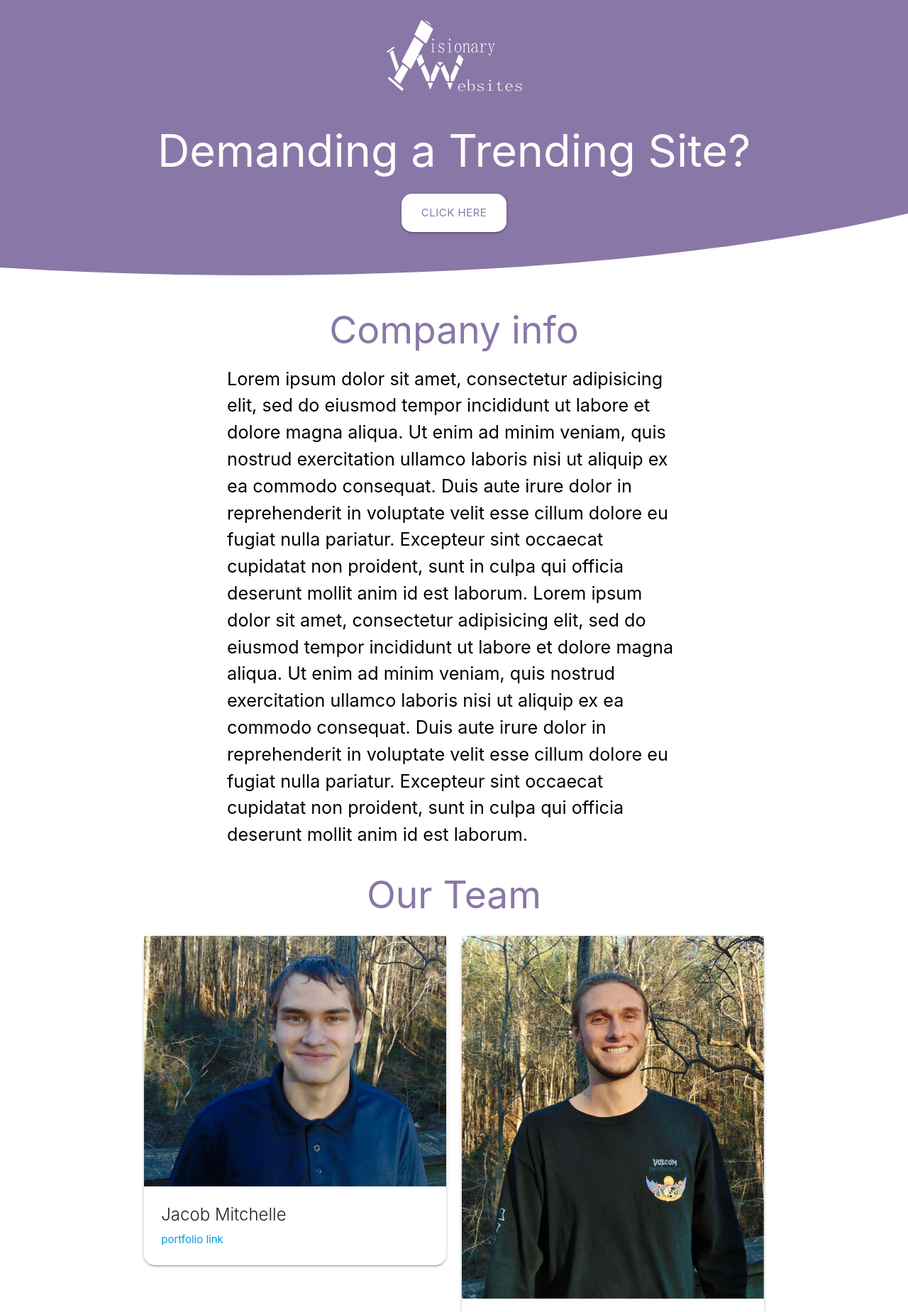
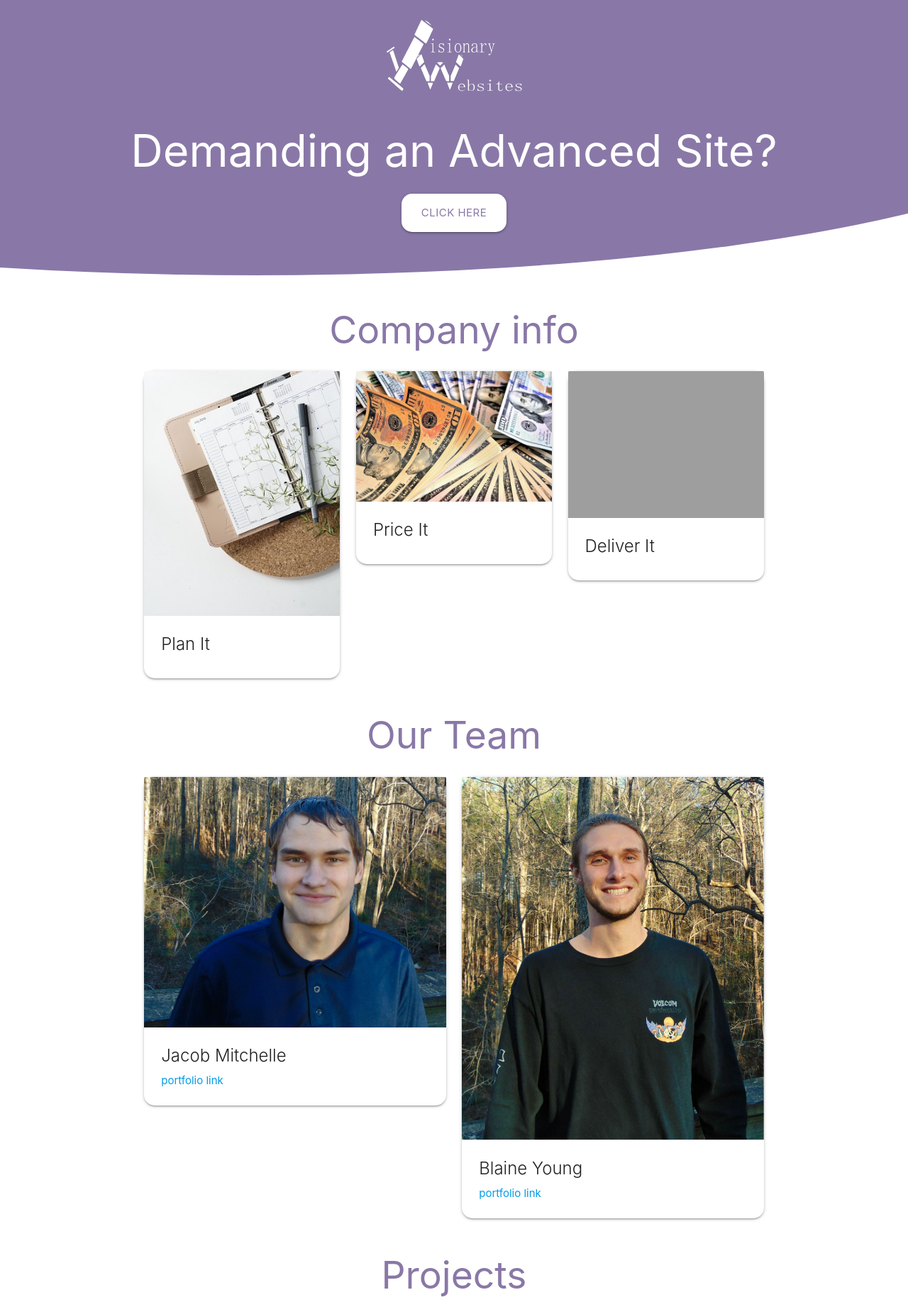
Before and after one commit to transformerjnm/visionary_websites, a PHP site: page / in a window 1280 px wide. Shown: the top 1849 px of the page at 71% size. Run offline with PHP 8.4, Linux system fonts and the light colour scheme; grey boxes are pictures that could not be loaded.

Commit message:
fixed the company info section

```diff
--- a/css/styles.css
+++ b/css/styles.css
@@ -42,14 +42,6 @@
 
   text-align: center;
   color: var(--accent-color);
-
-}
-
-.company_info p{
-
-  width: 50%;
-  margin: 0 auto;
-  color: var(--font-color-secondary);
 
 }
 
--- a/index.html
+++ b/index.html
@@ -18,7 +18,7 @@
 <header>
   <section class="hero_section center-align">
     <img class="logo" src="images/white_medium_visionary_logo.svg" alt="Visionary Websites Logo">
-    <h1>Demanding a Trending Site?</h1>
+    <h1>Demanding an Advanced Site?</h1>
       <div class="center-align">
         <span class="action_button "><a href="" class="waves-effect waves-light btn-large pulse">Click Here</a></span>
       </div>
@@ -28,12 +28,57 @@
   <!-- About Company -->
   <section class="company_info">
     <h2>Company info</h2>
-    <p class="flow-text">Lorem ipsum dolor sit amet, consectetur adipisicing elit, sed do eiusmod tempor incididunt ut labore et dolore magna aliqua. Ut enim ad minim veniam, quis nostrud exercitation ullamco laboris nisi ut aliquip ex ea commodo consequat. Duis aute irure dolor in reprehenderit in voluptate velit esse cillum dolore eu
-      fugiat nulla pariatur. Excepteur sint occaecat cupidatat non proident, sunt in culpa qui officia deserunt mollit anim id est laborum.
-      Lorem ipsum dolor sit amet, consectetur adipisicing elit, sed do eiusmod tempor incididunt ut labore et dolore magna aliqua. Ut enim ad minim veniam, quis nostrud exercitation ullamco laboris nisi ut aliquip ex ea commodo consequat. Duis aute irure dolor in reprehenderit in voluptate velit esse cillum dolore eu
-     fugiat nulla pariatur. Excepteur sint occaecat cupidatat non proident, sunt in culpa qui officia deserunt mollit anim id est laborum.
+    <div class="container">
+      <div class="row">
+        <!-- plan it -->
+        <div class="col l4">
+          <div class="card hoverable">
+            <div class="card-image waves-effect waves-block waves-light">
+              <img class="activator" src="images/plan.jpg">
+            </div>
+            <div class="card-content">
+              <span class="card-title activator grey-text text-darken-4">Plan It</span>
+            </div>
+            <div class="card-reveal">
+              <span class="card-title grey-text text-darken-4">Plan It<i class="material-icons right">close</i></span>
+              <p>Here is some more information about this product that is only revealed once clicked on.</p>
+            </div>
+          </div>
+        </div>
 
-    </p>
+        <!-- price it -->
+        <div class="col l4">
+          <div class="card hoverable">
+            <div class="card-image waves-effect waves-block waves-light">
+              <img class="activator" src="images/price.jpg">
+            </div>
+            <div class="card-content">
+              <span class="card-title activator grey-text text-darken-4">Price It</span>
+            </div>
+            <div class="card-reveal">
+              <span class="card-title grey-text text-darken-4">Price It<i class="material-icons right">close</i></span>
+              <p>Here is some more information about this product that is only revealed once clicked on.</p>
+            </div>
+          </div>
+        </div>
+
+        <!-- deliver it -->
+        <div class="col l4">
+          <div class="card hoverable">
+            <div class="card-image waves-effect waves-block waves-light">
+              <img class="activator" src="images/office.jpg">
+            </div>
+            <div class="card-content">
+              <span class="card-title activator grey-text text-darken-4">Deliver It</span>
+            </div>
+            <div class="card-reveal">
+              <span class="card-title grey-text text-darken-4">Deliver It<i class="material-icons right">close</i></span>
+              <p>Here is some more information about this product that is only revealed once clicked on.</p>
+            </div>
+          </div>
+        </div>
+      </div>
+    </div>
   </section>
   <!-- Team links -->
   <section class="our_team">
@@ -64,7 +109,7 @@
               </div>
               <div class="card-content">
                 <span class="card-title activator grey-text text-darken-4">Blaine Young</span>
-                <p><a href="#">portfolio link</a></p>
+                <p><a href="http://blaineyoung.tech">portfolio link</a></p>
               </div>
               <div class="card-reveal">
                 <span class="card-title grey-text text-darken-4">About Blaine<i class="material-icons right">close</i></span>
@@ -118,10 +163,10 @@
   </section>
 </main>
 <footer class="page-footer">
-  <img src="" alt="Visionary Websites Logo">
   <div class="center-align">
-    <h1>Demanding a Trending Site?</h1>
-    <span class="action_button"><a href="" class="waves-effect waves-light btn-large">Click Here</a></span>
+    <img src="images/white_medium_visionary_logo.svg" alt="Visionary Websites Logo" class="logo">
+    <h1>Demanding an Advanced Site?</h1>
+    <span class="action_button"><a href="" class="waves-effect waves-light btn-large pulse">Click Here</a></span>
 
 
     <div class="footer-copyright">
```
Also changed, not shown: images/plan.jpg (added), images/price.jpg (added).
